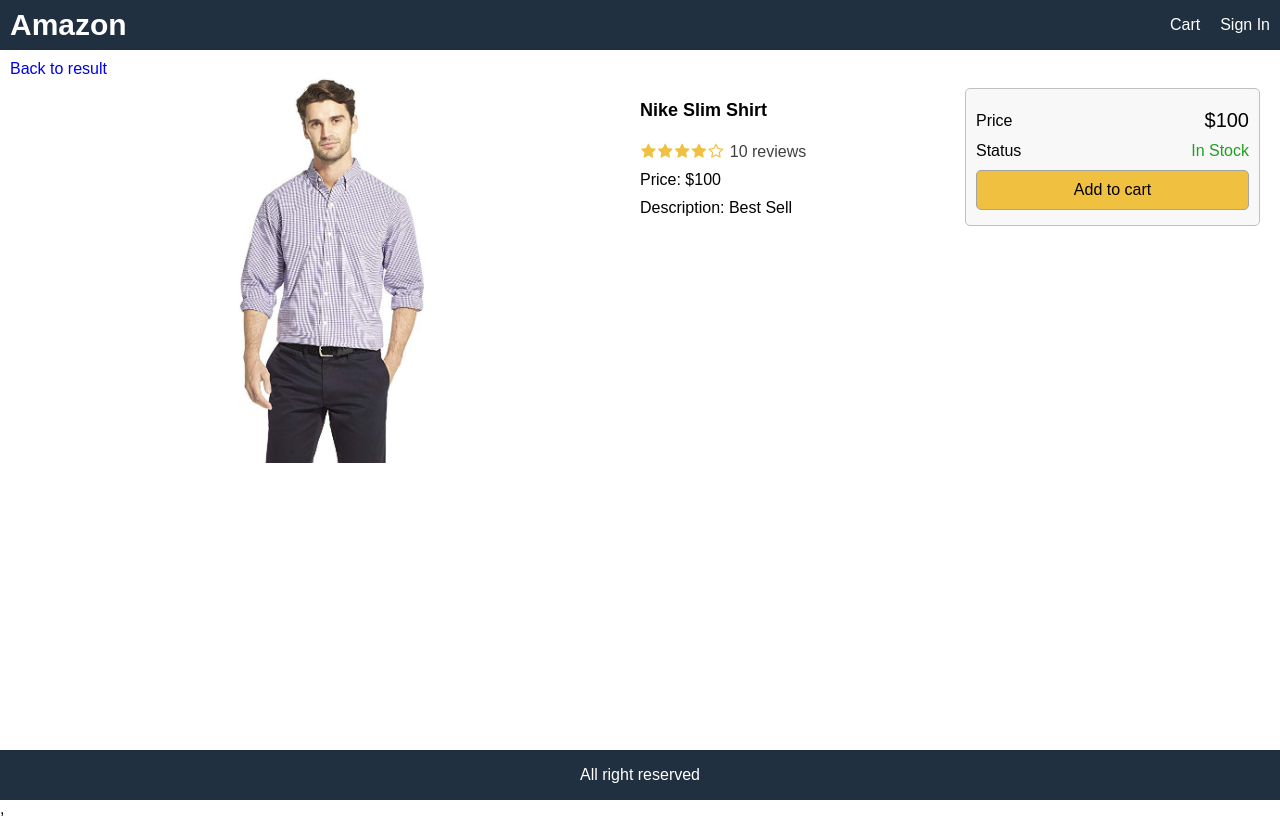
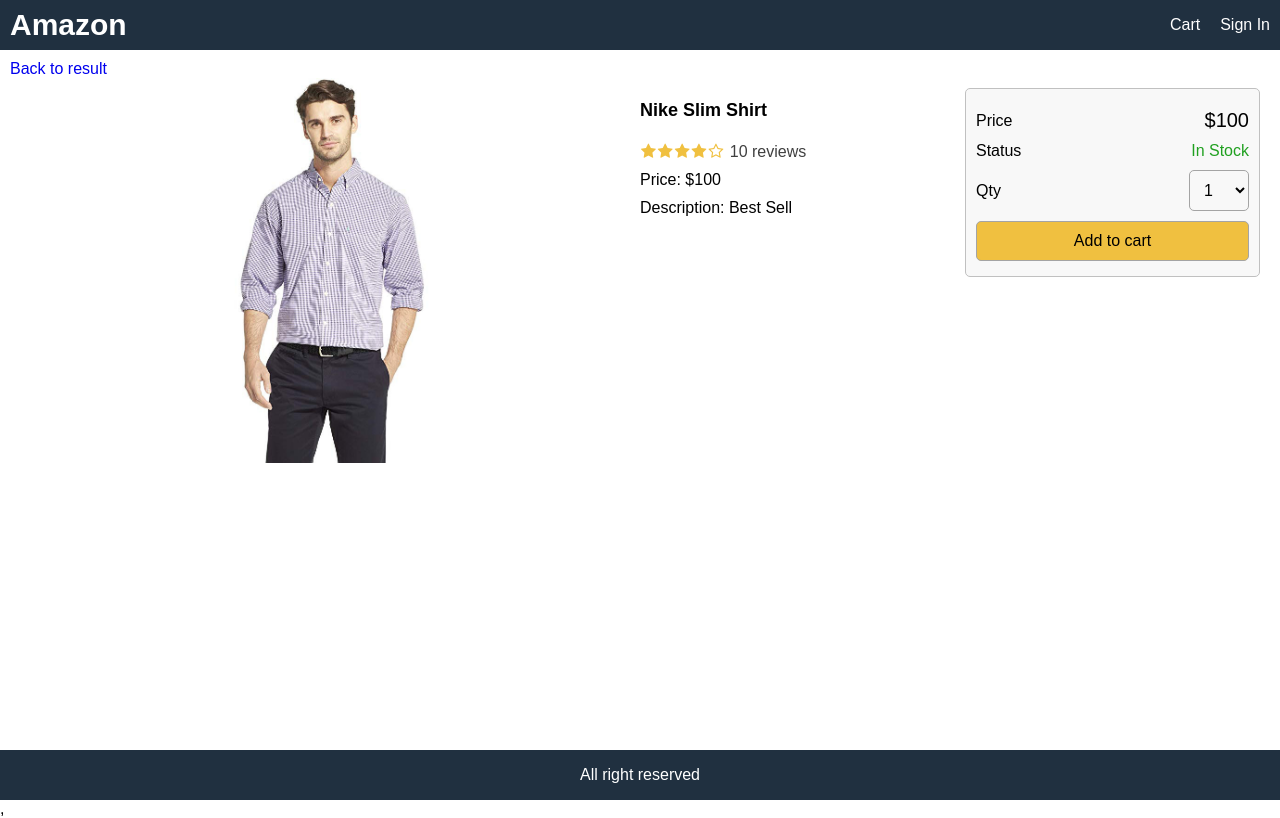
Before and after one commit to JomarHAN/amazon-2021, a React (Create React App) app in the folder frontend/: page /product/1 in a window 1280 px wide. Built offline with nearby package versions, Linux system fonts and the light colour scheme.

Commit message:
handle add to cart button

```diff
--- a/frontend/src/App.js
+++ b/frontend/src/App.js
@@ -6,6 +6,7 @@
 } from "react-router-dom";
 import HomeScreen from "./Screens/HomeScreen";
 import ProductScreen from "./Screens/ProductScreen";
+import CartScreen from "./Screens/CartScreen";
 
 function App() {
 
@@ -25,6 +26,7 @@
         </header>
         <main>
           <Route path="/product/:id" component={ProductScreen} />
+          <Route path="/cart/:id?" component={CartScreen} />
           <Route path="/" component={HomeScreen} exact />
         </main>
         <footer className="row center">All right reserved</footer>
--- /dev/null
+++ b/frontend/src/Screens/CartScreen.jsx
@@ -0,0 +1,17 @@
+import React from "react";
+
+function CartScreen(props) {
+  console.log(props);
+  const productId = props.match.params.id;
+  const qty = props.location.search
+    ? Number(props.location.search.split("=")[1])
+    : 1;
+
+  return (
+    <div>
+      cart here: productId {productId} and qty: {qty}
+    </div>
+  );
+}
+
+export default CartScreen;
--- a/frontend/src/Screens/ProductScreen.jsx
+++ b/frontend/src/Screens/ProductScreen.jsx
@@ -1,4 +1,4 @@
-import React from "react";
+import React, { useState } from "react";
 import { Link } from "react-router-dom";
 import Rating from "../components/Rating";
 import data from "../data";
@@ -6,9 +6,13 @@
 function ProductScreen(props) {
   const productId = props.match.params.id;
   const product = data.products.find((x) => x._id === Number(productId));
+  const [qty, setQty] = useState(1);
   if (!product) {
     return <div>Product Not Found</div>;
   }
+  const addToCartHandler = () => {
+    props.history.push(`/cart/${productId}?qty=${qty}`);
+  };
   return (
     <div>
       <Link to="/">Back to result</Link>
@@ -49,14 +53,36 @@
                   </div>
                 </div>
               </li>
+              {product.countInStock > 0 && (
+                <>
+                  <li>
+                    <div className="row">
+                      <div>Qty</div>
+                      <div>
+                        <select
+                          value={qty}
+                          onChange={(e) => setQty(e.target.value)}
+                        >
+                          {[...Array(product.countInStock).keys()].map((x) => (
+                            <option key={x + 1} value={x + 1}>
+                              {x + 1}
+                            </option>
+                          ))}
+                        </select>
+                      </div>
+                    </div>
+                  </li>
                   <li>
                     <button
                       className="primary block"
-                  disabled={product.countInStock <= 0}
+                      type="button"
+                      onClick={addToCartHandler}
                     >
                       Add to cart
                     </button>
                   </li>
+                </>
+              )}
             </ul>
           </div>
         </div>
--- a/frontend/src/index.css
+++ b/frontend/src/index.css
@@ -57,6 +57,9 @@
 li{
   margin-top: 1rem;
 }
+input,
+select,
+textarea,
 button{
   padding: 1rem;
   border-radius: 0.5rem;
@@ -68,6 +71,9 @@
   background-color: #f8f8f8;
   cursor: pointer;
 }
+input:hover,
+select:hover,
+textarea:hover,
 button:hover{
   border: 0.1rem solid #404040;
 }
```
Lines whose indentation alone changed are shown as unchanged.
